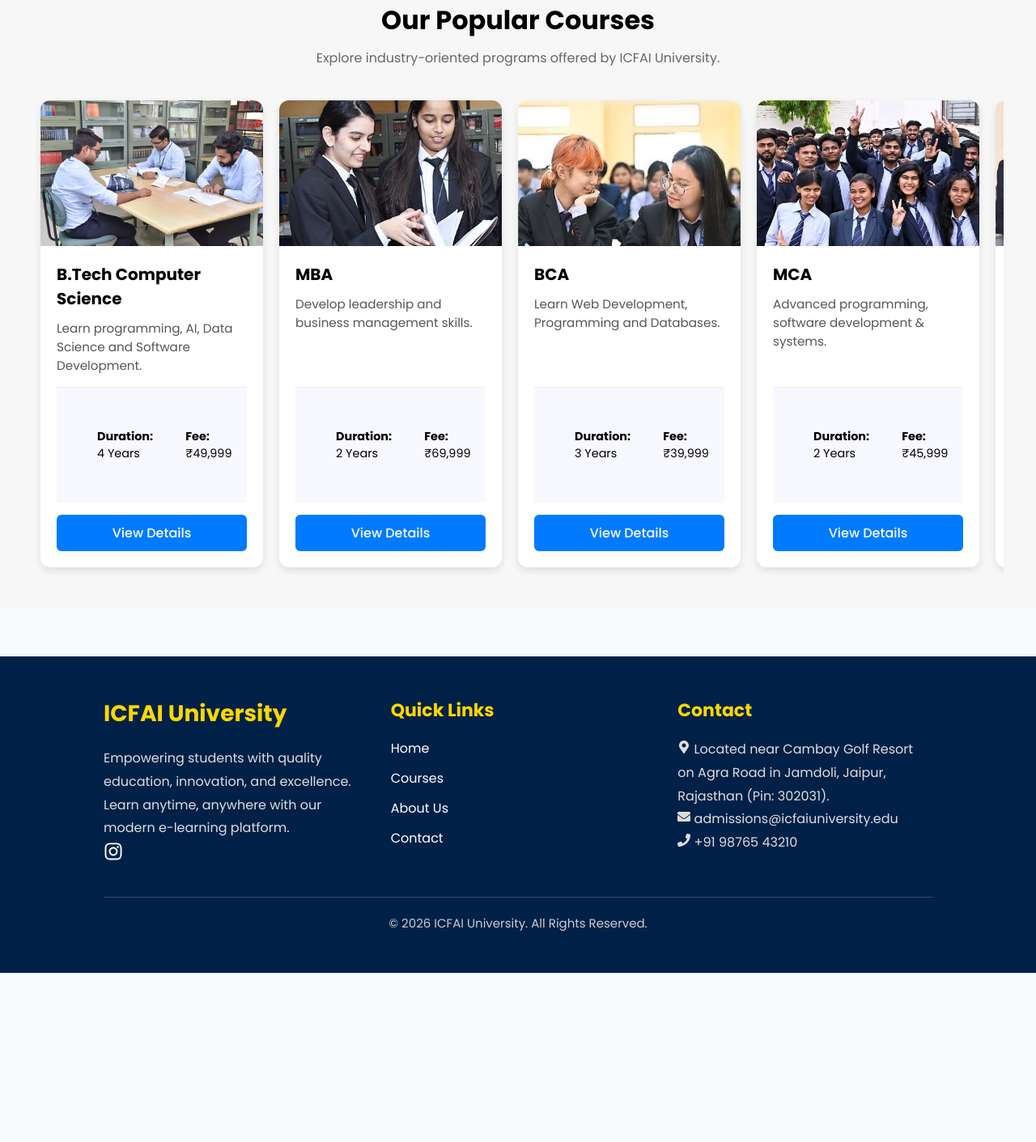
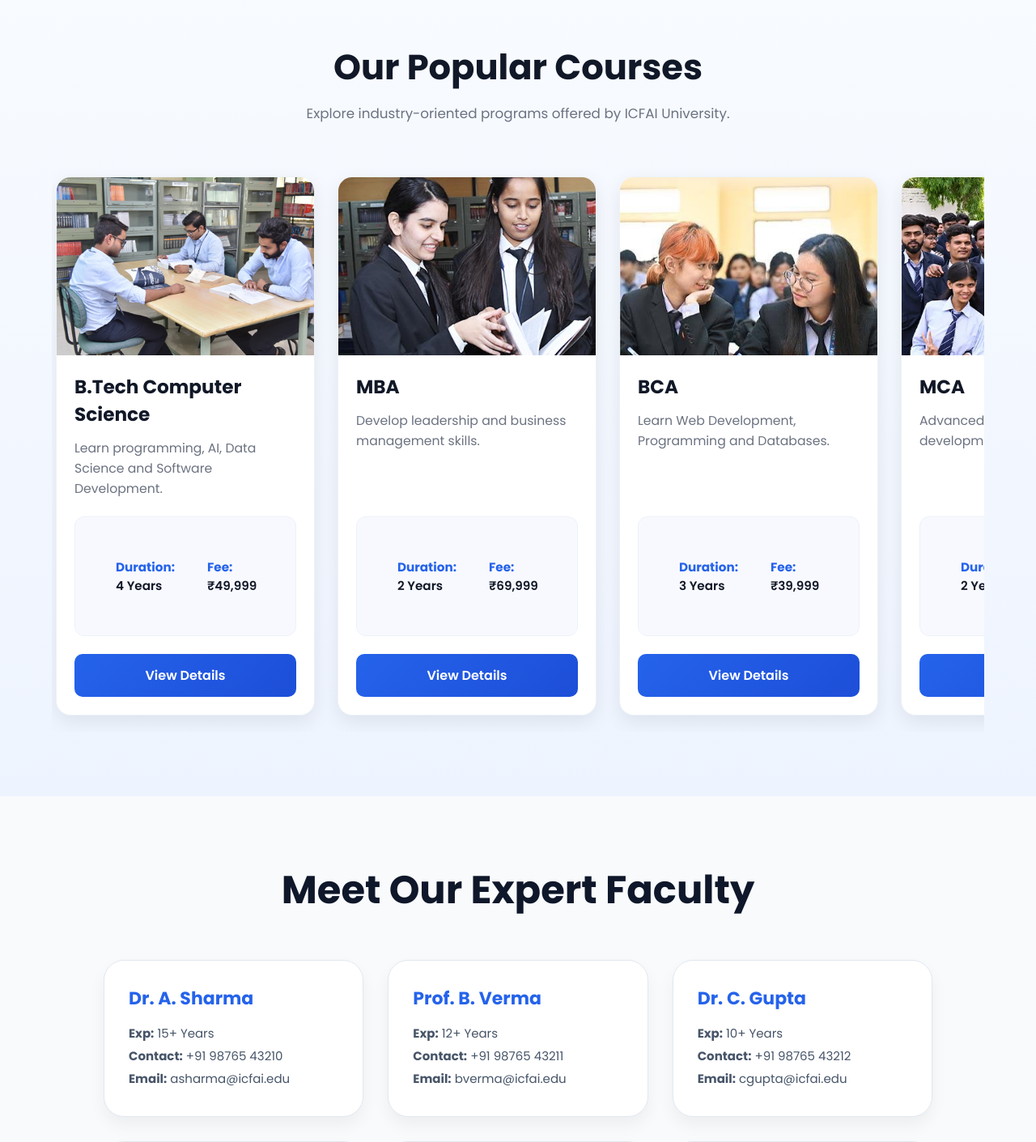
Before and after one commit to yashika-mahawar/lms-frontend, a React (Vite) app: page / in a window 1280 px wide. Shown: the part 980-2391 px from the top of the page at 81% size. Before the commit the page ends 2182 px from the top, so only its background shows below. Built offline with nearby package versions, Linux system fonts and the light colour scheme.

Commit message:
fix: faculty-card

```diff
--- a/src/components/CourseCard/CourseCard.css
+++ b/src/components/CourseCard/CourseCard.css
@@ -1,95 +1,219 @@
-/* CourseCard.css */
+/* ================= COURSES SECTION ================= */
 
 .courses-section {
-  padding: 40px;
+  padding: 80px 5%;
+  background: linear-gradient(to bottom, #f8fbff, #eef4ff);
   text-align: center;
-  background: #f7f7f7;
 }
 
 .course-heading {
-  font-size: 2rem;
-  margin-bottom: 10px;
+  font-size: 2.7rem;
+  font-weight: 700;
+  color: #111827;
+  margin-bottom: 12px;
 }
 
 .course-subheading {
-  color: #666;
-  margin-bottom: 30px;
+  font-size: 1.05rem;
+  color: #6b7280;
+  margin-bottom: 55px;
 }
 
-/* Container for cards */
+/* ================= CONTAINER ================= */
+
 .course-container {
   display: flex;
-  gap: 20px;
+  gap: 28px;
   overflow-x: auto;
   scroll-behavior: smooth;
-  padding: 10px;
-  scrollbar-width: none; /* Hide scrollbar Firefox */
+  padding: 10px 5px 20px;
+  scrollbar-width: none;
 }
 
 .course-container::-webkit-scrollbar {
-  display: none; /* Hide scrollbar Chrome/Safari */
+  display: none;
 }
 
-/* Card Styling */
+/* ================= CARD ================= */
+
 .course-card {
-  flex: 0 0 calc(25% - 20px); /* Adjusts width for 4 cards */
+  flex: 0 0 calc(25% - 21px);
+  min-width: 320px;
+
   background: #fff;
-  border-radius: 12px;
+  border-radius: 18px;
   overflow: hidden;
-  box-shadow: 0 4px 10px rgba(0,0,0,0.1);
+
   display: flex;
-  flex-direction: column; /* Vertical alignment */
-  transition: transform 0.3s ease;
+  flex-direction: column;
+
+  box-shadow: 0 8px 25px rgba(0,0,0,0.08);
+
+  transition: all .35s ease;
+  border: 1px solid #edf2f7;
 }
+
+.course-card:hover {
+  transform: translateY(-10px);
+  box-shadow: 0 18px 45px rgba(0,0,0,.16);
+}
+
+/* ================= IMAGE ================= */
 
 .course-card img {
   width: 100%;
-  height: 180px;
+  height: 220px;
   object-fit: cover;
+  transition: .4s;
 }
 
+.course-card:hover img {
+  transform: scale(1.06);
+}
+
+/* ================= CONTENT ================= */
+
 .course-content {
-  padding: 20px;
-  text-align: left;
+  padding: 22px;
   display: flex;
   flex-direction: column;
-  flex-grow: 1; /* Fills empty space */
+  flex: 1;
+  text-align: left;
 }
 
 .course-content h3 {
-  margin: 0 0 10px 0;
-  font-size: 1.25rem;
+  font-size: 1.45rem;
+  color: #111827;
+  margin-bottom: 12px;
+  font-weight: 700;
 }
 
 .course-content p {
-  font-size: 0.95rem;
-  color: #555;
-  margin-bottom: 15px;
+  color: #6b7280;
+  font-size: .98rem;
+  line-height: 1.6;
+  margin-bottom: 22px;
+  flex-grow: 1;
 }
 
-/* Details and Button Alignment */
+/* ================= DETAILS ================= */
+
 .course-details {
   display: flex;
   justify-content: space-between;
-  margin-top: auto; /* Pushes content to the bottom */
-  padding: 10px 0;
-  font-size: 0.9rem;
-  border-top: 1px solid #eee;
+  align-items: center;
+
+  background: #f8faff;
+
+  padding: 15px 18px;
+  border-radius: 12px;
+
+  margin-bottom: 22px;
+
+  font-size: .95rem;
+  font-weight: 600;
+
+  border: 1px solid #edf2f7;
 }
 
+.course-details span {
+  color: #111827;
+}
+
+.course-details strong {
+  color: #2563eb;
+}
+
+/* ================= BUTTON ================= */
+
 .course-btn {
-  display: inline-block;
-  margin-top: 15px;
-  padding: 10px 16px;
-  background: #007bff;
+  display: block;
+  width: 100%;
+
+  text-align: center;
+
+  padding: 14px;
+
+  border-radius: 10px;
+
+  background: linear-gradient(135deg,#2563eb,#1d4ed8);
+
   color: white;
-  border-radius: 6px;
   text-decoration: none;
-  text-align: center;
-  font-weight: 500;
-  transition: background 0.3s ease;
+
+  font-weight: 600;
+  font-size: 1rem;
+
+  transition: .3s;
 }
 
 .course-btn:hover {
-  background: #0056b3;
+  background: linear-gradient(135deg,#1d4ed8,#1e40af);
+  transform: translateY(-2px);
 }
+
+/* ================= RESPONSIVE ================= */
+
+@media (max-width:1200px) {
+
+  .course-card{
+    min-width:300px;
+  }
+
+}
+
+@media (max-width:992px) {
+
+  .course-heading{
+    font-size:2.2rem;
+  }
+
+  .course-card{
+    min-width:280px;
+  }
+
+}
+
+@media (max-width:768px){
+
+  .courses-section{
+    padding:60px 20px;
+  }
+
+  .course-heading{
+    font-size:2rem;
+  }
+
+  .course-subheading{
+    margin-bottom:35px;
+  }
+
+  .course-card{
+    min-width:270px;
+  }
+
+}
+
+@media (max-width:480px){
+
+  .course-card{
+    min-width:250px;
+  }
+
+  .course-content{
+    padding:18px;
+  }
+
+  .course-content h3{
+    font-size:1.25rem;
+  }
+
+  .course-content p{
+    font-size:.92rem;
+  }
+
+  .course-btn{
+    padding:12px;
+  }
+
+}
--- /dev/null
+++ b/src/components/FacultyCard/FacultyCard.css
@@ -0,0 +1,61 @@
+.faculty-section {
+  padding: 80px 10%;
+  background: #f8fafc;
+}
+
+.faculty-title {
+  font-size: 48px;
+  text-align: center;
+  margin-bottom: 50px;
+  color: #0f172a;
+}
+
+.faculty-grid {
+  display: grid;
+  grid-template-columns: repeat(auto-fit, minmax(320px, 1fr));
+  gap: 30px;
+}
+
+.faculty-card {
+  padding: 30px;
+  border-radius: 25px;
+  background: white;
+  border: 1px solid #e2e8f0;
+  transition: all 0.3s ease;
+  box-shadow: 0 10px 20px rgba(0,0,0,0.05);
+}
+
+.faculty-card:hover {
+  transform: translateY(-10px);
+  box-shadow: 0 20px 40px rgba(0,0,0,0.1);
+  border-color: #2563eb;
+}
+
+.faculty-card h3 {
+  font-size: 22px;
+  margin-bottom: 15px;
+  color: #2563eb;
+}
+
+.faculty-card p {
+  color: #475569;
+  margin: 5px 0;
+  font-size: 15px;
+}
+
+.view-profile-btn {
+  margin-top: 20px;
+  padding: 10px 20px;
+  background: #eff6ff;
+  color: #2563eb;
+  border: none;
+  border-radius: 8px;
+  cursor: pointer;
+  font-weight: 600;
+  transition: 0.3s;
+}
+
+.view-profile-btn:hover {
+  background: #2563eb;
+  color: white;
+}
--- /dev/null
+++ b/src/components/FacultyCard/FacultyCard.jsx
@@ -0,0 +1,33 @@
+import React from 'react';
+import './FacultyCard.css';
+
+const facultyData = [
+  { name: "Dr. A. Sharma", exp: "15+ Years", contact: "+91 98765 43210", email: "asharma@icfai.edu" },
+  { name: "Prof. B. Verma", exp: "12+ Years", contact: "+91 98765 43211", email: "bverma@icfai.edu" },
+  { name: "Dr. C. Gupta", exp: "10+ Years", contact: "+91 98765 43212", email: "cgupta@icfai.edu" },
+  { name: "Prof. D. Singh", exp: "8+ Years", contact: "+91 98765 43213", email: "dsingh@icfai.edu" },
+  { name: "Dr. E. Kapoor", exp: "20+ Years", contact: "+91 98765 43214", email: "ekapoor@icfai.edu" },
+  { name: "Prof. F. Khan", exp: "11+ Years", contact: "+91 98765 43215", email: "fkhan@icfai.edu" },
+  { name: "Dr. G. Reddy", exp: "14+ Years", contact: "+91 98765 43216", email: "greddy@icfai.edu" },
+];
+
+const FacultyCard = () => {
+  return (
+    <section className="faculty-section">
+      <h2 className="faculty-title">Meet Our Expert Faculty</h2>
+      <div className="faculty-grid">
+        {facultyData.map((f, index) => (
+          <div key={index} className="faculty-card">
+            <h3>{f.name}</h3>
+            <p><strong>Exp:</strong> {f.exp}</p>
+            <p><strong>Contact:</strong> {f.contact}</p>
+            <p><strong>Email:</strong> {f.email}</p>
+            {/* Button yahan se remove kar diya hai */}
+          </div>
+        ))}
+      </div>
+    </section>
+  );
+};
+
+export default FacultyCard;
--- a/src/components/Navbar/Navbar.css
+++ b/src/components/Navbar/Navbar.css
@@ -7,7 +7,7 @@
 .navbar{
     width:100%;
     max-width:100%;
-    height:70px;
+    height:80px;
     background:#fff;
     display:flex;
     justify-content:space-between;
--- a/src/pages/Home/Home.jsx
+++ b/src/pages/Home/Home.jsx
@@ -1,6 +1,7 @@
 import Navbar from "../../components/Navbar/Navbar";
 import Hero from "../../components/Hero/Hero";
 import CourseCard from "../../components/CourseCard/CourseCard";
+import FacultyCard from "../../components/FacultyCard/FacultyCard";
 import Footer from "../../components/Footer/Footer";
 
 function Home() {
@@ -9,6 +10,7 @@
       <Navbar />
       <Hero />
       <CourseCard />
+      <FacultyCard />
       <Footer />
     </>
   );
```
